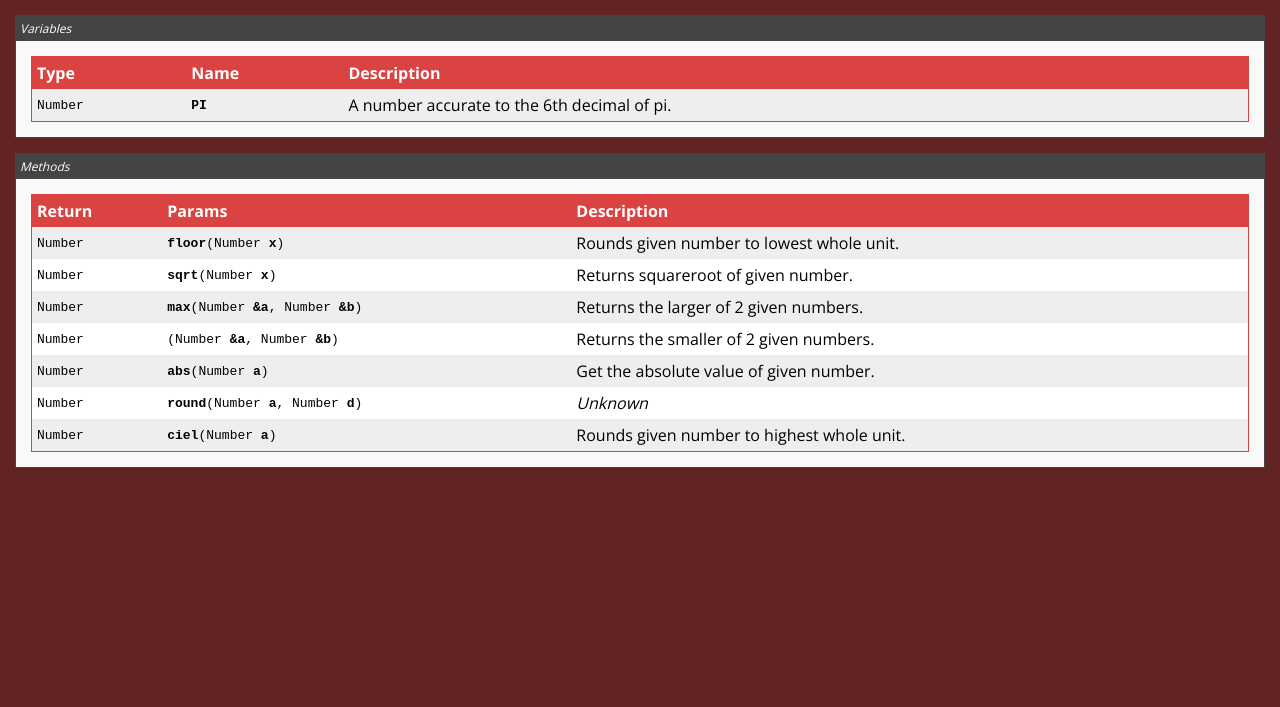
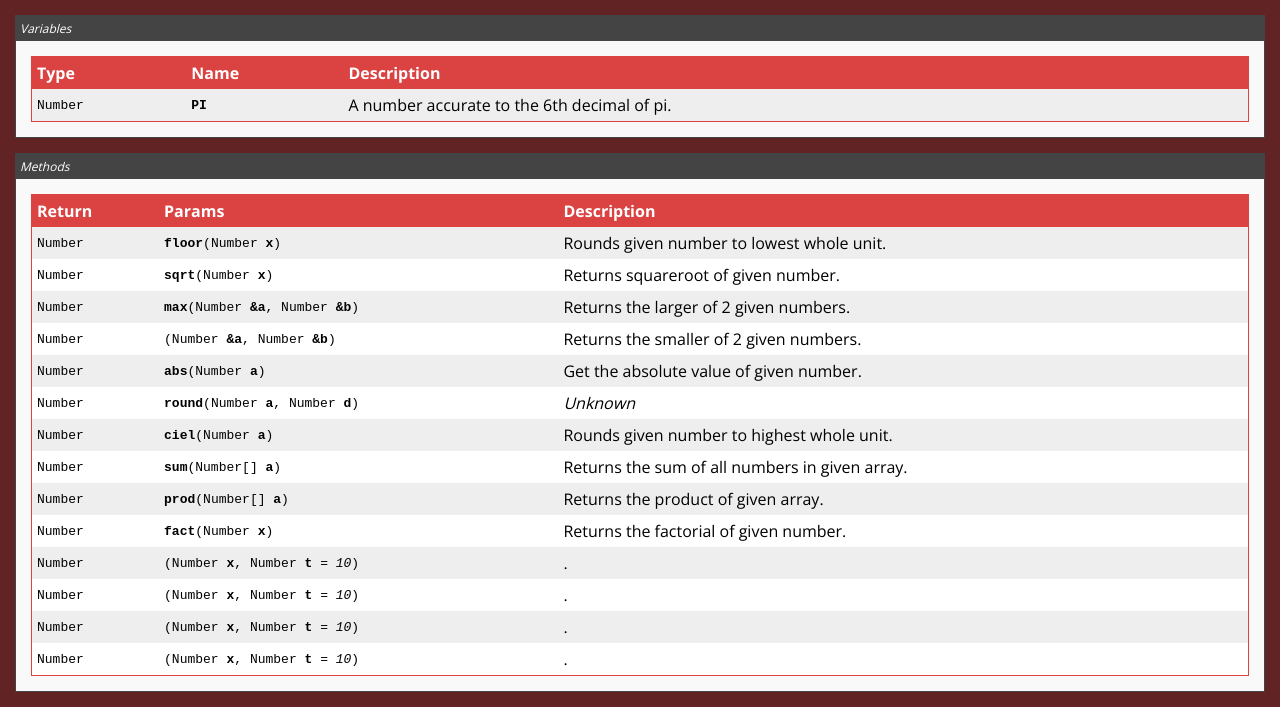
Before and after one commit to Ruota-Lang/Ruota, a plain HTML site: page Docs/Math.html in a window 1280 px wide. Shown: the part 226-933 px from the top of the page. Before the commit the page ends 800 px from the top, so only its background shows below. Drawn offline with nearby package versions, Linux system fonts and the light colour scheme.

Commit message:
Add More

```diff
--- a/Docs/Math.html
+++ b/Docs/Math.html
@@ -125,6 +125,69 @@
 						</p>
 					</td>
 				</tr>
+				<tr>
+					<td class="code">Number</td>
+					<td class="code"><b>sum</b>(Number[] <b>a</b>)</td>
+					<td class="desc">
+						<p>
+							Returns the sum of all numbers in given array.
+						</p>
+					</td>
+				</tr>
+				<tr>
+					<td class="code">Number</td>
+					<td class="code"><b>prod</b>(Number[] <b>a</b>)</td>
+					<td class="desc">
+						<p>
+							Returns the product of given array.
+						</p>
+					</td>
+				</tr>
+				<tr>
+					<td class="code">Number</td>
+					<td class="code"><b>fact</b>(Number <b>x</b>)</td>
+					<td class="desc">
+						<p>
+							Returns the factorial of given number.
+						</p>
+					</td>
+				</tr>
+				<tr>
+					<td class="code">Number</td>
+					<td class="code"><b></b>(Number <b>x</b>, Number <b>t</b> <i>= 10</i>)</td>
+					<td class="desc">
+						<p>
+							.
+						</p>
+					</td>
+				</tr>
+				<tr>
+					<td class="code">Number</td>
+					<td class="code"><b></b>(Number <b>x</b>, Number <b>t</b> <i>= 10</i>)</td>
+					<td class="desc">
+						<p>
+							.
+						</p>
+					</td>
+				</tr>
+				<tr>
+					<td class="code">Number</td>
+					<td class="code"><b></b>(Number <b>x</b>, Number <b>t</b> <i>= 10</i>)</td>
+					<td class="desc">
+						<p>
+							.
+						</p>
+					</td>
+				</tr>
+				<tr>
+					<td class="code">Number</td>
+					<td class="code"><b></b>(Number <b>x</b>, Number <b>t</b> <i>= 10</i>)</td>
+					<td class="desc">
+						<p>
+							.
+						</p>
+					</td>
+				</tr>
 			</table>
 		</div>
 	</div>
```
